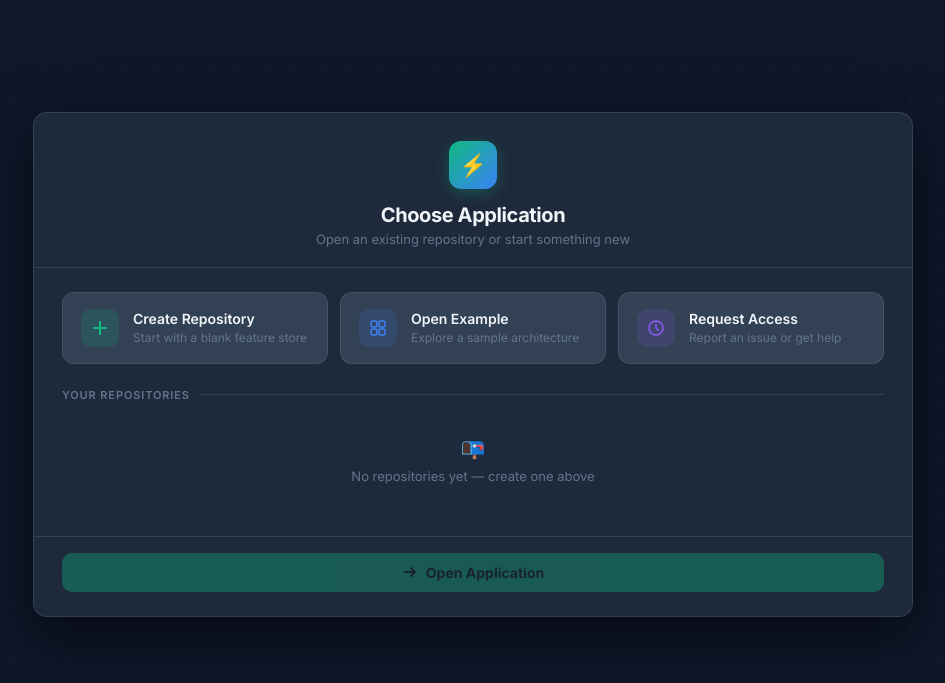
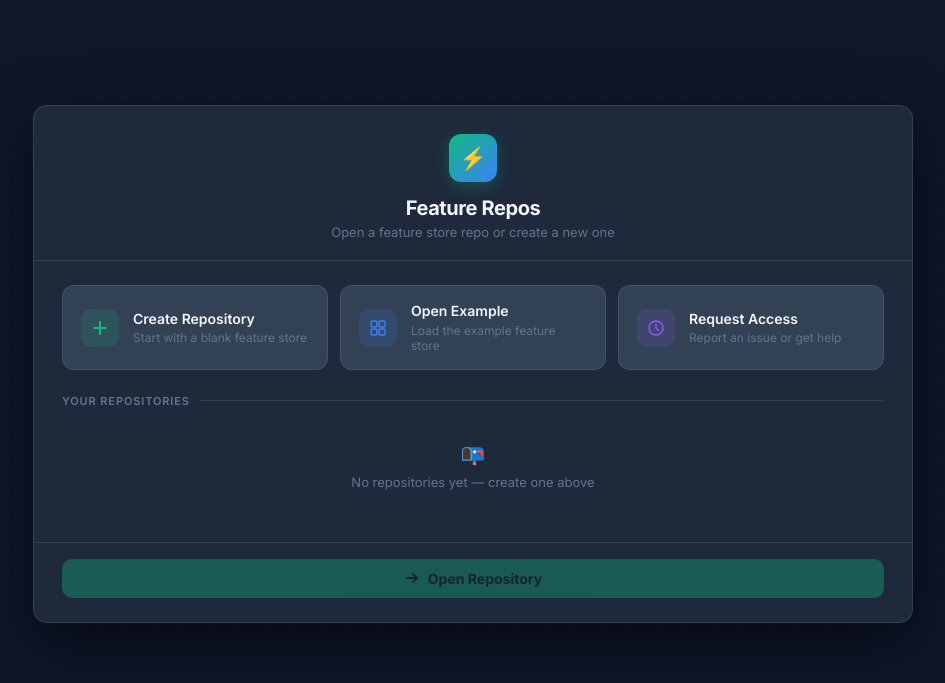
Before and after one commit to ThatoK3/Feature-Store-Architect-Django, a Django app: page / in a window 1280 px wide. Shown: the part 56-739 px from the top of the page, without its empty margins (167-1112 px from the left). Run offline with Django 5.2, Linux system fonts and the light colour scheme; the visitor is signed in with stand-in values (Sample User, id 1); data that the repository does not hold is empty.

Commit message:
securegate update

```diff
--- a/SecureGate/templates/SecureGate/appunavailable.html
+++ b/SecureGate/templates/SecureGate/appunavailable.html
@@ -6,7 +6,7 @@
         <div class="sg-status-title">Application Unavailable</div>
         <div class="sg-status-text">This application is temporarily unavailable. Please try again later or contact support.</div>
         <a href="/" class="sg-btn" style="display:flex;align-items:center;justify-content:center;gap:6px;text-decoration:none;margin-top:8px">
-            ← Back to Applications
+            ← Back to Repositories
         </a>
     </div>
 </div>
--- a/SecureGate/templates/SecureGate/chooseapp.html
+++ b/SecureGate/templates/SecureGate/chooseapp.html
@@ -18,8 +18,8 @@
 
     <div class="sg-card-header">
         <div class="sg-card-logo">⚡</div>
-        <div class="sg-card-title">Choose Application</div>
-        <div class="sg-card-subtitle">Open an existing repository or start something new</div>
+        <div class="sg-card-title">Feature Repos</div>
+        <div class="sg-card-subtitle">Open a feature store repo or create a new one</div>
     </div>
 
     <!-- Quick actions -->
@@ -40,7 +40,7 @@
             </div>
             <div>
                 <div class="sg-action-label">Open Example</div>
-                <div class="sg-action-desc">Explore a sample architecture</div>
+                <div class="sg-action-desc">Load the example feature store</div>
             </div>
         </button>
 
@@ -69,7 +69,7 @@
         {% csrf_token %}
         <button class="sg-open-btn" id="openAppBtn" onclick="openSelected()" disabled>
             <svg width="16" height="16" viewBox="0 0 16 16" fill="none"><path d="M3 8h10M9 4l4 4-4 4" stroke="currentColor" stroke-width="1.8" stroke-linecap="round" stroke-linejoin="round"/></svg>
-            Open Application
+            Open Repository
         </button>
     </div>
 
--- a/SecureGate/templates/SecureGate/logaticket.html
+++ b/SecureGate/templates/SecureGate/logaticket.html
@@ -59,7 +59,7 @@
     </form>
 
     <div class="sg-card-footer">
-        <a href="{{ goto_link|default:'/' }}" class="sg-link">← Go back</a>
+        <a href="{{ back_url|default:'/' }}" class="sg-link">← {{ back_label|default:"Go back" }}</a>
     </div>
 </div>
 {% endblock %}
--- a/SecureGate/templates/SecureGate/noaccess.html
+++ b/SecureGate/templates/SecureGate/noaccess.html
@@ -7,7 +7,7 @@
         <div class="sg-status-text">You don't have permission to access this application. Contact your administrator or submit a request.</div>
         <div style="display:flex;gap:10px;margin-top:8px;width:100%">
             <a href="/" class="sg-btn sg-btn-ghost" style="display:flex;align-items:center;justify-content:center;gap:6px;text-decoration:none">
-                ← Applications
+                ← Repositories
             </a>
             <a href="./logaticket" class="sg-btn" style="display:flex;align-items:center;justify-content:center;gap:6px;text-decoration:none">
                 Request Access
--- a/SecureGate/views.py
+++ b/SecureGate/views.py
@@ -41,8 +41,8 @@ def choose_app(request):
         return HttpResponseRedirect('/auth')
     username = request.user.username.upper() if request.user.username else ''
     return render(request, 'SecureGate/chooseapp.html', {
-        'page_title': 'Choose Application',
-        'username': username,
+        'page_title': 'Choose Repository',
+        'username':   username,
     })
 
 
@@ -58,12 +58,14 @@ def noaccess_to_app(request):
 
 @ratelimit(key='user_or_ip', rate='10/5m')
 def log_ticket(request):
-    username  = request.user.username.title() if request.user.is_authenticated else ''
-    goto_link = 'Go to applications' if username else 'Go to login'
+    username   = request.user.username.title() if request.user.is_authenticated else ''
+    back_url   = '/' if username else '/auth'
+    back_label = 'Back to repositories' if username else 'Back to login'
     return render(request, 'SecureGate/logaticket.html', {
         'page_title': 'Submit a Request',
         'username':   username,
-        'goto_link':  goto_link,
+        'back_url':   back_url,
+        'back_label': back_label,
     })
 
 
@@ -90,7 +92,6 @@ class LogoutAPIView(APIView):
 
 @login_required
 def repository_list(request):
-    """Returns all repositories the current user has access to."""
     repos      = Repository.objects.select_related('access_group').all()
     accessible = [r for r in repos if r.is_accessible_by(request.user)]
     serializer = RepositorySerializer(accessible, many=True, context={'request': request})
@@ -156,10 +157,10 @@ def reset_password(request):
         return render(request, 'SecureGate/passwordreset.html', {'page_title': 'Reset Password'})
 
     if request.method == 'POST':
-        token            = request.POST.get('token')
+        token             = request.POST.get('token')
         provided_username = request.POST.get('username')
-        new_password     = request.POST.get('password')
-        confirm_password = request.POST.get('confirm_password')
+        new_password      = request.POST.get('password')
+        confirm_password  = request.POST.get('confirm_password')
 
         if not new_password or not confirm_password:
             return JsonResponse({'error': 'Both password fields are required.'}, status=400)
@@ -188,18 +189,16 @@ def reset_password(request):
         user.set_password(new_password)
         user.save()
 
-        reset_req.signed_token        = ''
-        reset_req.salt                = ''
+        reset_req.signed_token         = ''
+        reset_req.salt                 = ''
         reset_req.password_change_date = timezone.now()
-        reset_req.url                 = '__already_used__'
+        reset_req.url                  = '__already_used__'
         reset_req.save()
 
-        linked_ticket = Ticket.objects.filter(
-            ticket_reference=reset_req.ticket
-        ).first()
+        linked_ticket = Ticket.objects.filter(ticket_reference=reset_req.ticket).first()
         if linked_ticket:
-            linked_ticket.status       = 'RESOLVED'
-            linked_ticket.resolve_date = timezone.now()
+            linked_ticket.status        = 'RESOLVED'
+            linked_ticket.resolve_date  = timezone.now()
             linked_ticket.task_comments = f'Password changed by {user.username} via reset.'
             linked_ticket.save()
 
```
